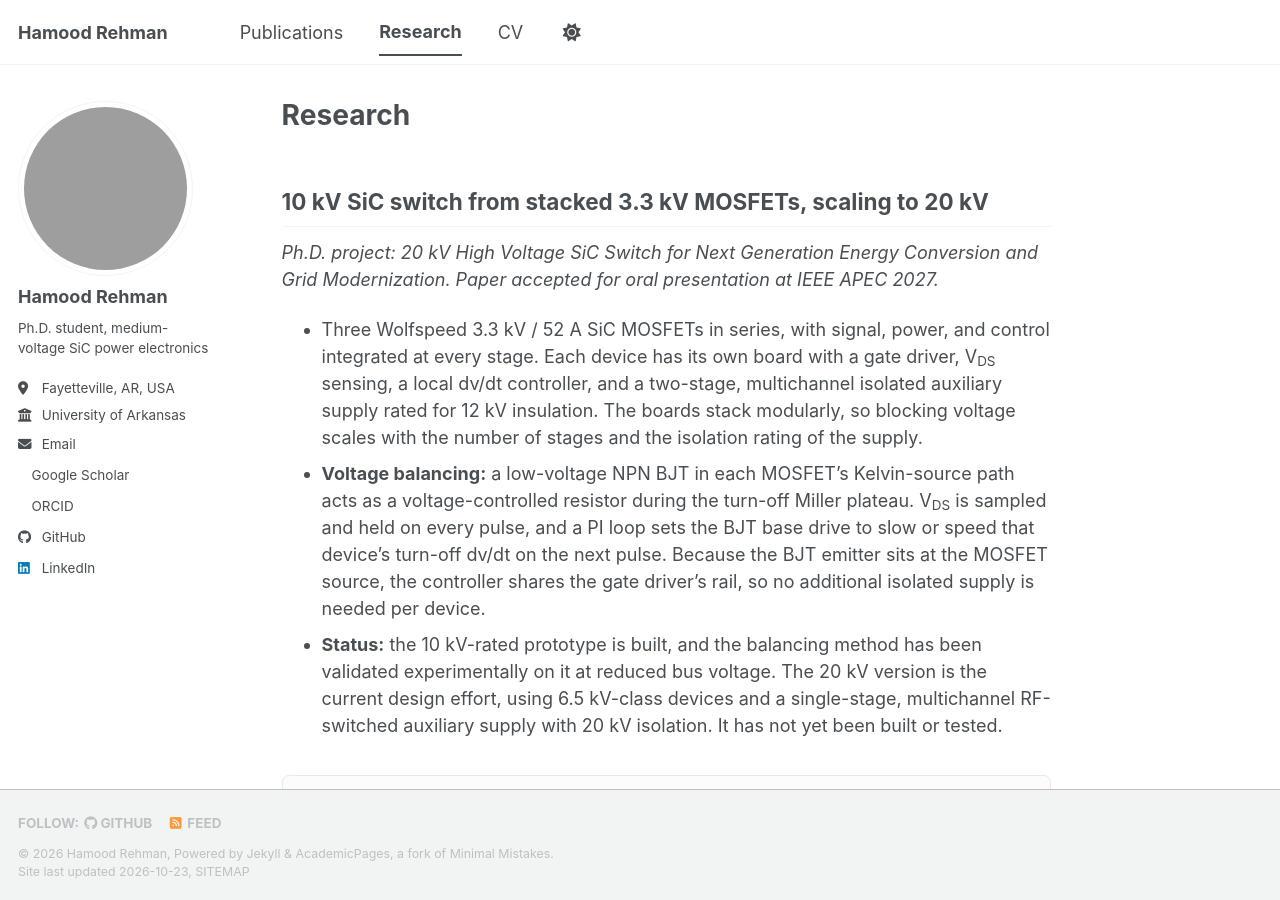
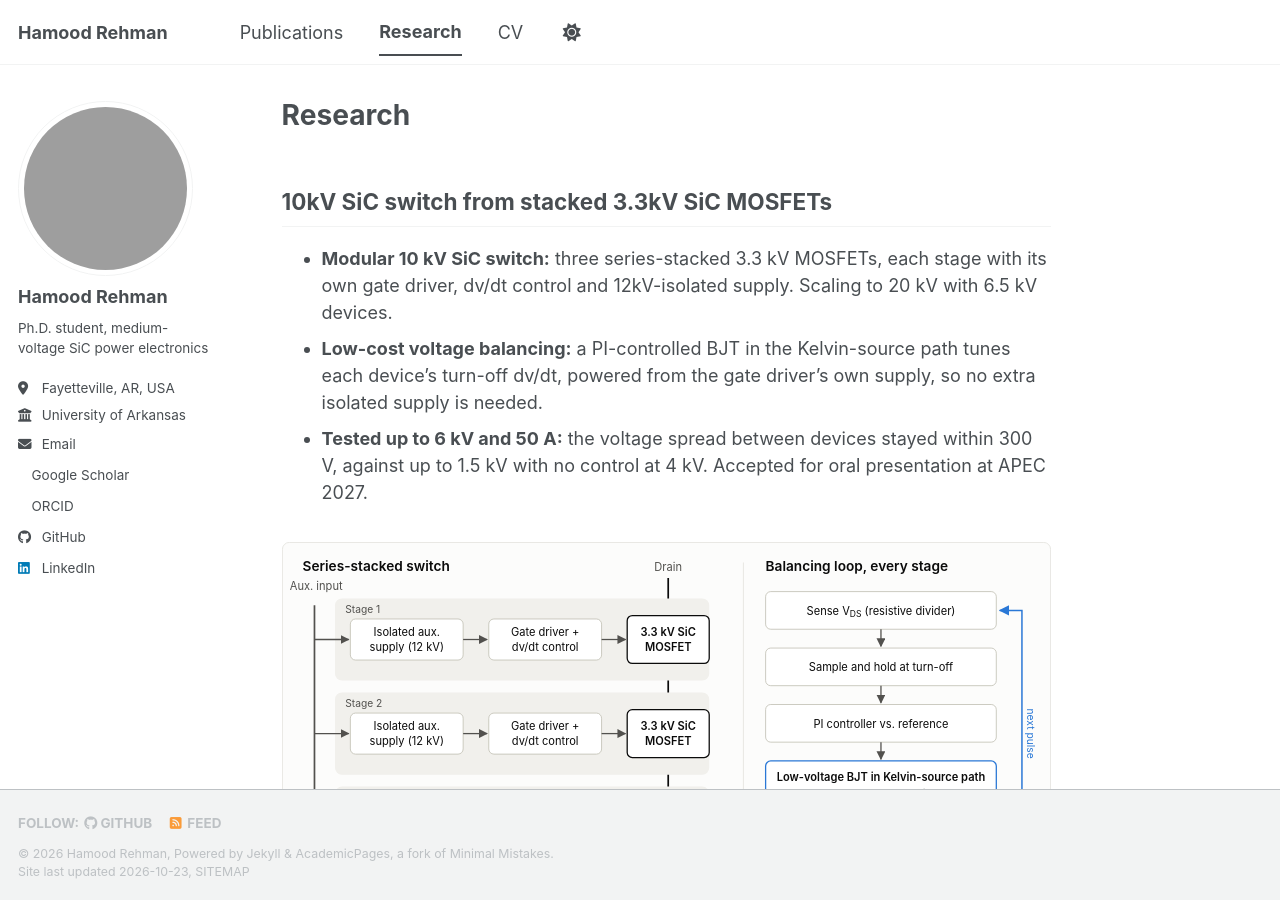
Before and after one commit to hamood-rehman/hamood-rehman.github.io, a Jekyll site: the page built from _pages/research.md, in a window 1280 px wide and 900 px high. Built offline with Jekyll 4.4.1, drawn with Linux system fonts in a browser that asks for light colours; a style sheet for code colours, icons or effects is not loaded; grey boxes are pictures that could not be loaded.

Commit message:
Update research.md

```diff
--- a/_pages/research.md
+++ b/_pages/research.md
@@ -7,13 +7,11 @@ author_profile: true
 
 {% include base_path %}
 
-## 10 kV SiC switch from stacked 3.3 kV MOSFETs, scaling to 20 kV
+## 10kV SiC switch from stacked 3.3kV SiC MOSFETs
 
-*Ph.D. project: 20 kV High Voltage SiC Switch for Next Generation Energy Conversion and Grid Modernization. Paper accepted for oral presentation at IEEE APEC 2027.*
-
-- Three Wolfspeed 3.3 kV / 52 A SiC MOSFETs in series, with signal, power, and control integrated at every stage. Each device has its own board with a gate driver, V<sub>DS</sub> sensing, a local dv/dt controller, and a two-stage, multichannel isolated auxiliary supply rated for 12 kV insulation. The boards stack modularly, so blocking voltage scales with the number of stages and the isolation rating of the supply.
-- **Voltage balancing:** a low-voltage NPN BJT in each MOSFET's Kelvin-source path acts as a voltage-controlled resistor during the turn-off Miller plateau. V<sub>DS</sub> is sampled and held on every pulse, and a PI loop sets the BJT base drive to slow or speed that device's turn-off dv/dt on the next pulse. Because the BJT emitter sits at the MOSFET source, the controller shares the gate driver's rail, so no additional isolated supply is needed per device.
-- **Status:** the 10 kV-rated prototype is built, and the balancing method has been validated experimentally on it at reduced bus voltage. The 20 kV version is the current design effort, using 6.5 kV-class devices and a single-stage, multichannel RF-switched auxiliary supply with 20 kV isolation. It has not yet been built or tested.
+- **Modular 10 kV SiC switch:** three series-stacked 3.3 kV MOSFETs, each stage with its own gate driver, dv/dt control and 12kV-isolated supply. Scaling to 20 kV with 6.5 kV devices.
+- **Low-cost voltage balancing:** a PI-controlled BJT in the Kelvin-source path tunes each device’s turn-off dv/dt, powered from the gate driver’s own supply, so no extra isolated supply is needed.
+- **Tested up to 6 kV and 50 A:** the voltage spread between devices stayed within 300 V, against up to 1.5 kV with no control at 4 kV. Accepted for oral presentation at APEC 2027.
 
 <figure>
   <img src="{{ base_path }}/images/research/stacked-switch.svg" alt="Block diagram of the series-stacked SiC switch and its per-stage voltage-balancing loop">
```
